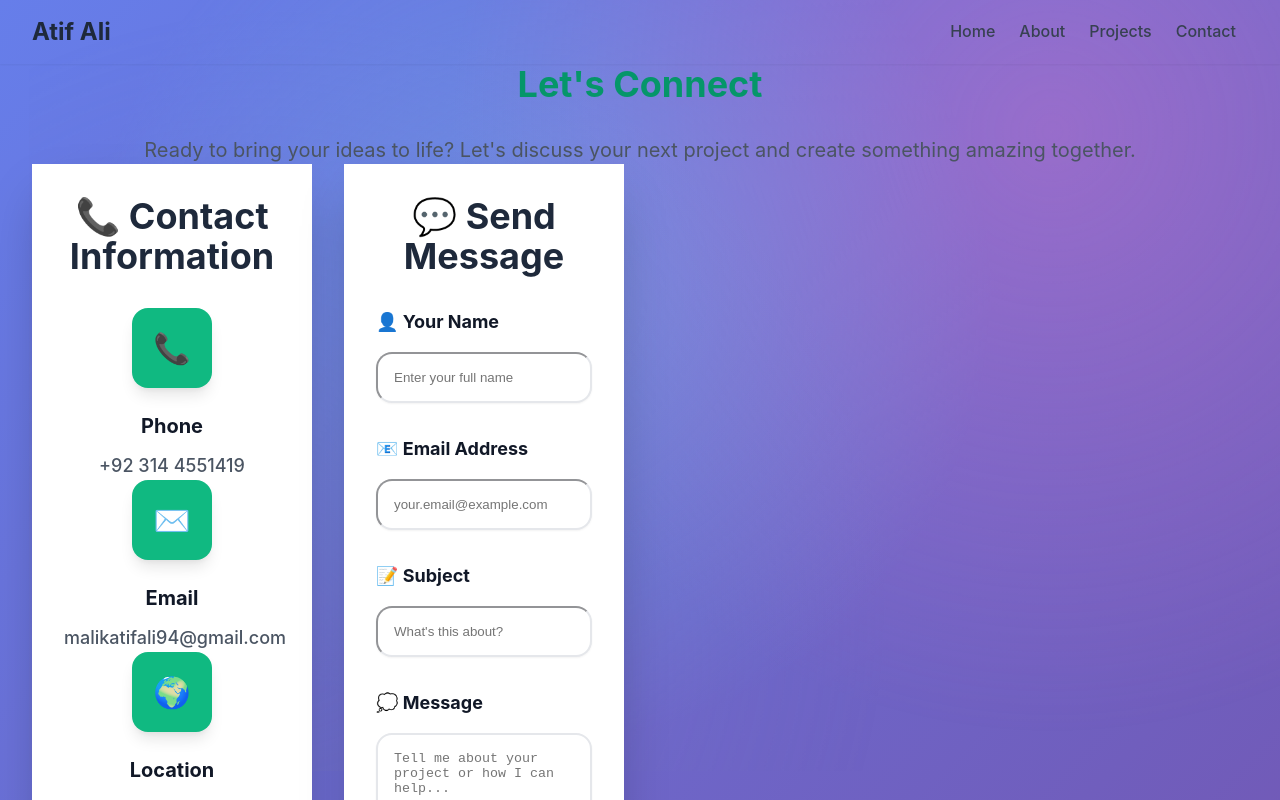
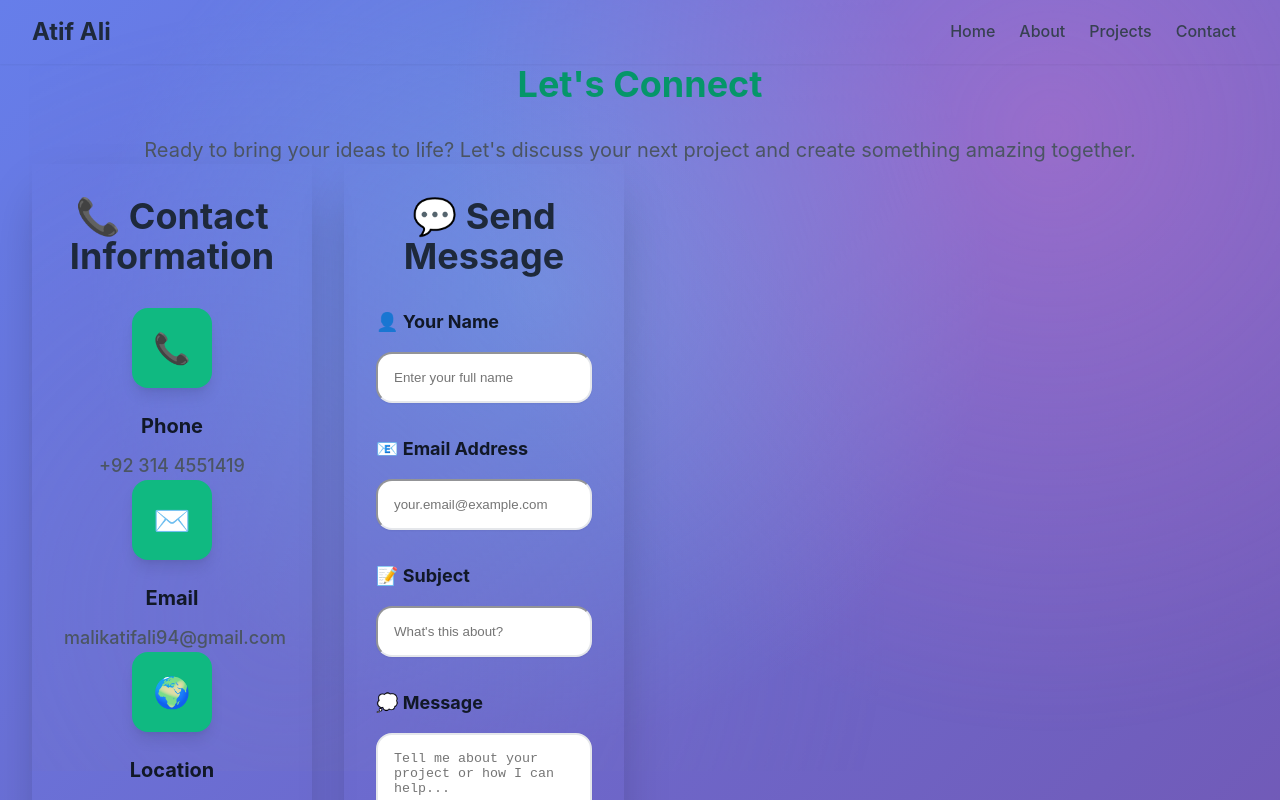
Before and after one commit to raeesahmed20252022-commits/raees-ahmed-portfolio, a React (Vite) app: page /contact in a window 1280 px wide. Shown: the top 800 px of the page. Built offline with nearby package versions, Linux system fonts and the light colour scheme.

Commit message:
Contact: convert both cards to glass style (bg-white/10 + blur + green border) to remove solid white backgrounds

```diff
--- a/src/pages/Contact.jsx
+++ b/src/pages/Contact.jsx
@@ -20,7 +20,7 @@ const Contact = () => {
 
         <div className="grid grid-cols-1 lg:grid-cols-2 gap-16">
           {/* Contact Information Card */}
-          <div className="group relative overflow-hidden bg-white rounded-3xl shadow-2xl hover:shadow-3xl transition-all duration-500 p-8">
+              <div className="group relative overflow-hidden bg-white/10 backdrop-blur-md border border-green-400/20 rounded-3xl shadow-2xl hover:shadow-3xl transition-all duration-500 p-8">
             {/* Background gradient overlay */}
             <div className="absolute inset-0 bg-gradient-to-br from-green-50 via-emerald-50 to-green-50 opacity-0 group-hover:opacity-100 transition-opacity duration-500"></div>
 
@@ -100,7 +100,7 @@ const Contact = () => {
           </div>
 
           {/* Contact Form Card */}
-          <div className="group relative overflow-hidden bg-white rounded-3xl shadow-2xl hover:shadow-3xl transition-all duration-500 p-8">
+              <div className="group relative overflow-hidden bg-white/10 backdrop-blur-md border border-green-400/20 rounded-3xl shadow-2xl hover:shadow-3xl transition-all duration-500 p-8">
             {/* Background gradient overlay */}
             <div className="absolute inset-0 bg-gradient-to-br from-emerald-50 via-green-50 to-emerald-50 opacity-0 group-hover:opacity-100 transition-opacity duration-500"></div>
 
```
